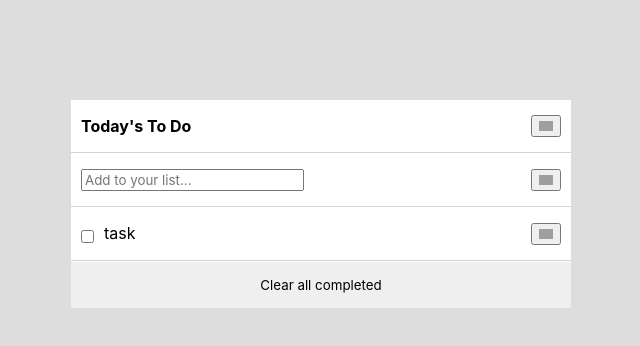
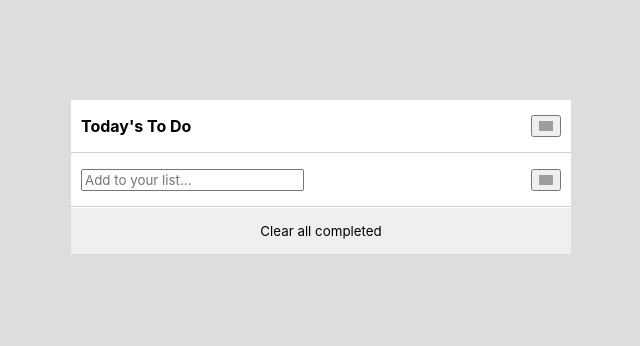
Before and after one commit to pountzas/MyWebpack, a website built with webpack: page src/index.html in a window 1280 px wide. Shown: the whole page, without its empty margins (319-959 px from the left). Built offline with nearby package versions, Linux system fonts and the light colour scheme; grey boxes are pictures that could not be loaded.

Commit message:
remove template

```diff
--- a/src/index.html
+++ b/src/index.html
@@ -22,17 +22,7 @@
           </button>
         </div>
 
-        <div class="list">
-          <div class="listItem">
-            <div>
-              <input class="checkbox" type="checkbox">
-              <p>task</p>
-            </div>
-            <button type="button">
-              <img src="https://static.thenounproject.com/png/2854151-200.png" width="14" alt="Refresh">
-            </button>
-          </div>
-
+        <div id="list" class="list">
         </div>
 
         <div class="clear">
```
